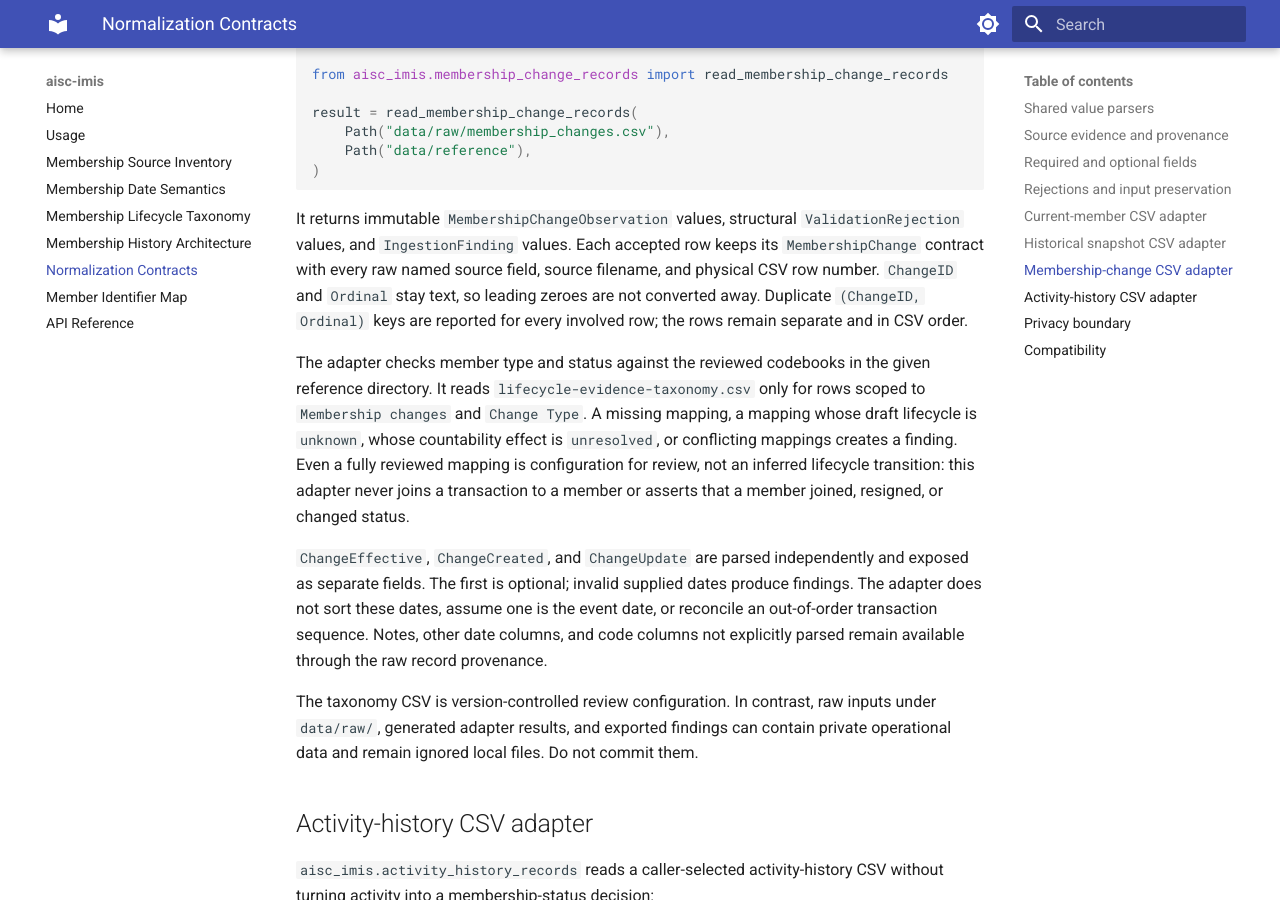
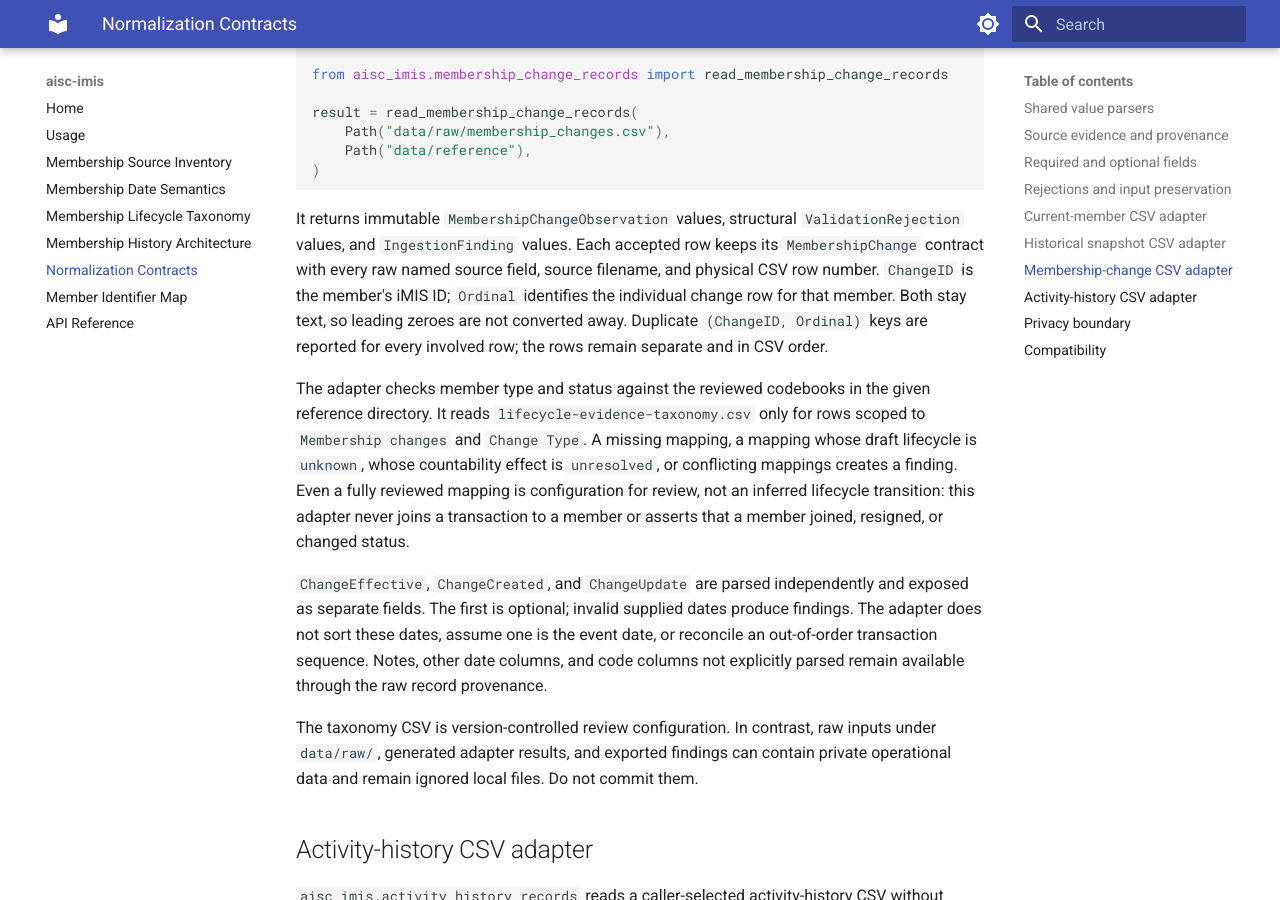
Before and after one commit to MauxBoyle/aisc-imis, an MkDocs documentation site: the page built from docs/normalization-contracts.md, in a window 1280 px wide and 900 px high, scrolled down 4125 px. Built offline with MkDocs 1.6.1 and Material for MkDocs 9.7.7, drawn with Linux system fonts in a browser that asks for light colours.

Commit message:
Clarify ChangeID is the member iMIS ID

```diff
--- a/docs/normalization-contracts.md
+++ b/docs/normalization-contracts.md
@@ -68,7 +68,7 @@ whitespace. Other optional source columns remain available through raw fields.
 | --- | --- | --- |
 | `CurrentRecord` | `iMIS Id`, `Member Type`, `Is Company`, `Is Member`, `Last Updated` | `Status` |
 | `SnapshotObservation` | `iMIS Id`, `Member Type`, `Is Company`, `Is Member`, `Last Updated` | `Status` |
-| `MembershipChange` | `ChangeID`, `Ordinal`, `Change Type`, `Member Type`, `ChangeUpdate`, `ChangeCreated`, `Status` | `ChangeEffective` |
+| `MembershipChange` | `ChangeID` (member's iMIS ID), `Ordinal`, `Change Type`, `Member Type`, `ChangeUpdate`, `ChangeCreated`, `Status` | `ChangeEffective` |
 | `ActivityRecord` | `iMIS Id`, `Sequence`, `A_Transaction`, `Activity Type`, `Effective Date`, `Member Type`, `Is a Company` | `Transaction Date` |
 
 Use the corresponding `validate_*_record` function for one row, or a
@@ -189,9 +189,10 @@ result = read_membership_change_records(
 It returns immutable `MembershipChangeObservation` values, structural
 `ValidationRejection` values, and `IngestionFinding` values. Each accepted row
 keeps its `MembershipChange` contract with every raw named source field, source
-filename, and physical CSV row number. `ChangeID` and `Ordinal` stay text, so
-leading zeroes are not converted away. Duplicate `(ChangeID, Ordinal)` keys are
-reported for every involved row; the rows remain separate and in CSV order.
+filename, and physical CSV row number. `ChangeID` is the member's iMIS ID;
+`Ordinal` identifies the individual change row for that member. Both stay text,
+so leading zeroes are not converted away. Duplicate `(ChangeID, Ordinal)` keys
+are reported for every involved row; the rows remain separate and in CSV order.
 
 The adapter checks member type and status against the reviewed codebooks in the
 given reference directory. It reads
```
Also changed, not shown: README.md (+4 -2 lines), docs/member-identifier-map.md (+4 -1 lines), docs/usage.md (+4 -3 lines), 2 other files.
